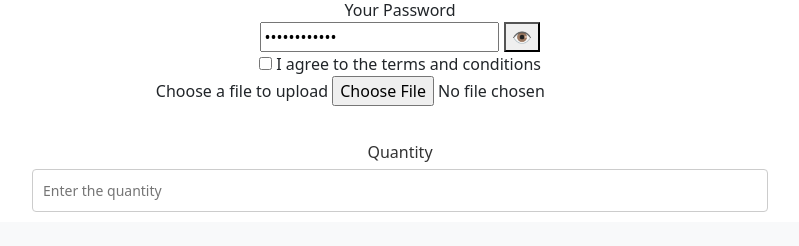
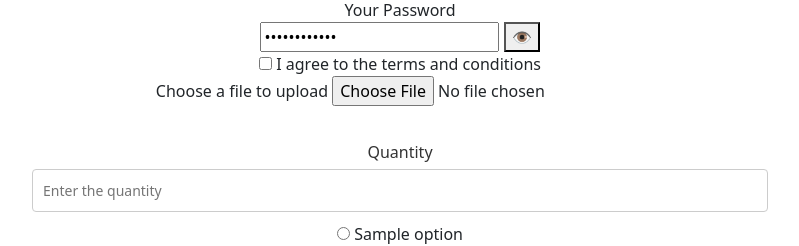
Before and after one commit to grizzleswens/client, a Django app: template hello/templates/home.html in a window 1280 px wide. Shown: the part 578-824 px from the top of the page, without its empty margins (240-1039 px from the left). Before the commit the page ends 790 px from the top, so only its background shows below. Run offline with Django 5.2, Linux system fonts and the light colour scheme; tables that the repository leaves empty hold one stand-in row (values such as "Sample post"); the template is opened without the code that fills it: values that come from a table or form of the project are taken from there, most other values are stand-ins (such as "Sample title", 1, 10 or a date in 2020).

Commit message:
fix radio component, (had to merge options with form dictionary in a bigger dictionary called context)

```diff
--- a/hello/templates/home.html
+++ b/hello/templates/home.html
@@ -58,7 +58,7 @@
                 {% include 'vanilla/file.html' with name='upload_file' label='Choose a file to upload' %}
                 <br>
                 {% include 'vanilla/number.html' with name='quantity' label='Quantity' placeholder='Enter the quantity' min='1' max='100' %}
-
+                {% include 'vanilla/radio.html' with name='gender' label='Gender' options=radio_options %}
 
 
 
--- a/hello/templates/vanilla/radio.html
+++ b/hello/templates/vanilla/radio.html
@@ -1,14 +1,7 @@
-<div class="radio-input-container">
-    <label class="radio-label">{{ label|default:'Choose an option' }}</label>
-    <div class="radio-options">
-        {% for option in options %}
-            <div class="radio-option">
-                <input type="radio" name="{{ name|default:'radio' }}"
-                       id="{{ name|default:'radio' }}_{{ forloop.counter }}"
-                       value="{{ option.value }}"
-                       {% if option.checked %}checked{% endif %}>
-                <label for="{{ name|default:'radio' }}_{{ forloop.counter }}">{{ option.label }}</label>
-            </div>
-        {% endfor %}
+{% for option in radio_options %}
+    <div class="radio-option">
+        <input type="radio" id="{{ option.value }}" name="gender" value="{{ option.value }}"
+               {% if option.checked %}checked{% endif %}>
+        <label for="{{ option.value }}">{{ option.label }}</label>
     </div>
-</div>
+{% endfor %}
```
Also changed, not shown: hello/views.py (+8 -4 lines).
